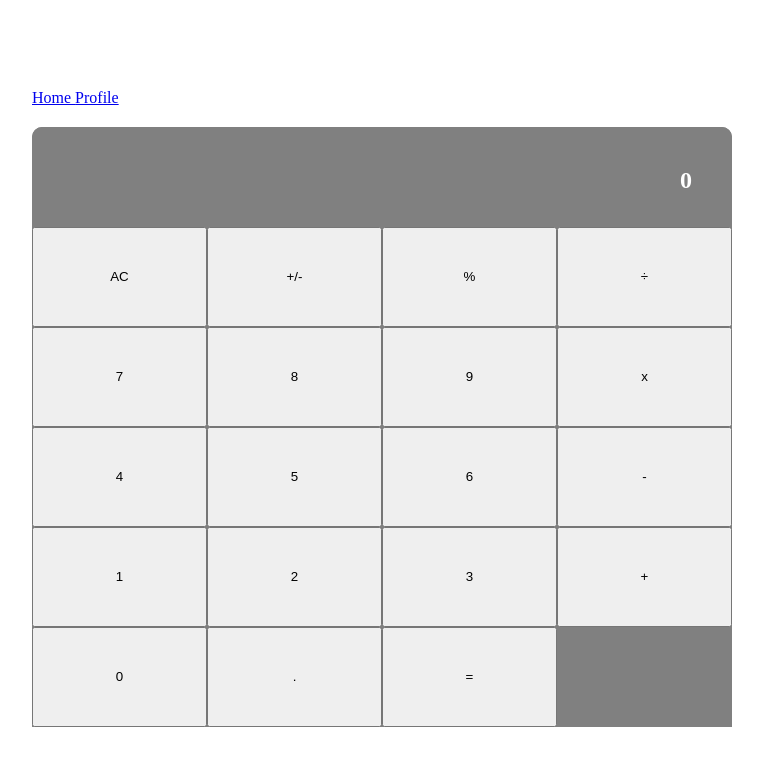
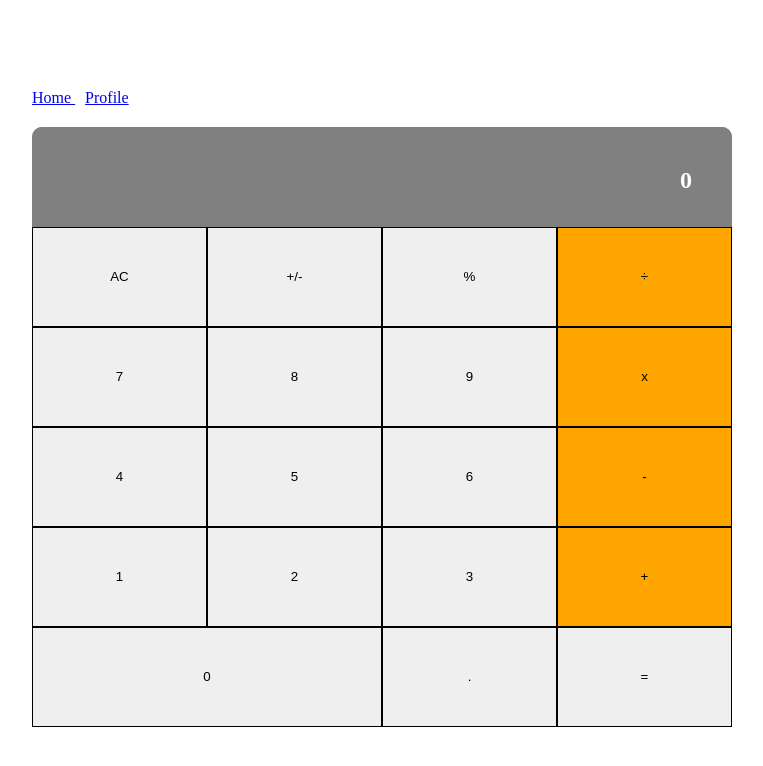
Before and after one commit to DcRonan/calculator-react, a React (Create React App) app: page / in a window 1280 px wide. Shown: the top 766 px of the page, without its empty margins (258-1021 px from the left). Built offline with nearby package versions, Linux system fonts and the light colour scheme.

Commit message:
complete styling of calculator

```diff
--- a/src/components/Button.js
+++ b/src/components/Button.js
@@ -5,7 +5,17 @@ const Button = props => {
 
   return (
     <>
-      <button className="btn" type="button" onClick={() => handleClick(name)}>
+      <button
+        style={{
+          backgroundColor:
+            name === 'x' || name === '+' || name === '-' || name === '÷'
+              ? 'orange'
+              : '',
+        }}
+        className="btn"
+        type="button"
+        onClick={() => handleClick(name)}
+      >
         {name}
       </button>
     </>
--- a/src/index.css
+++ b/src/index.css
@@ -3,6 +3,10 @@ body {
   height: 100vh;
   justify-content: center;
   align-items: center;
+}
+
+nav * {
+  padding-right: 10px;
 }
 
 .calculator {
@@ -21,13 +25,18 @@ body {
 
 .ButtonPanel > * {
   display: flex;
-  width: 100%;
 }
 
 .btn {
   flex-basis: 25%;
+  border: black 1px solid;
 }
 
 .group {
   height: 100px;
 }
+
+.group-five {
+  display: grid;
+  grid-template-columns: 2fr 1fr 1fr;
+}
```
